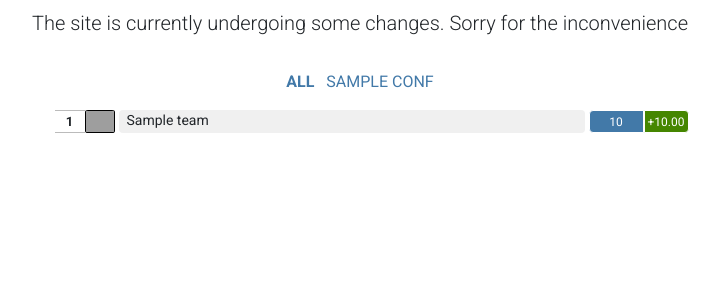
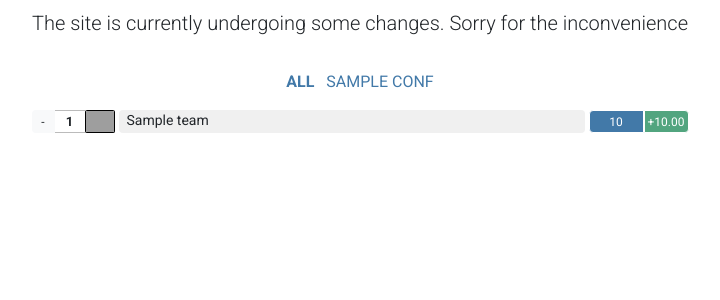
Before and after one commit to ok7uz/ok7Ranking, a Django app: template templates/home.html in a window 1280 px wide. Shown: the part 268-568 px from the top of the page, without its empty margins (280-1000 px from the left). Run offline with Django 4.2, Linux system fonts and the light colour scheme; the template is opened without the code that fills it: most values are stand-ins (such as "Sample title", 1, 10 or a date in 2020); grey boxes are pictures that could not be loaded.

Commit message:
redesign

```diff
--- a/templates/home.html
+++ b/templates/home.html
@@ -35,8 +35,8 @@
 						{{ team.rank_change|stringformat:"+d"|slice:"1:" }}
 					</div>
 				{% else %}
-					<div class="d-flex text-white  border-dark" style="width: 23px; font-size: 12px; height: 23px; justify-content: center; align-items:center">
-						.
+					<div class="d-flex bg-light text-dark" style="width: 23px; font-size: 12px; height: 23px; justify-content: center; align-items:center; border-top-left-radius: 4px; border-bottom-left-radius: 4px;">
+						-
 					</div>
 				{% endif %}
 			</div>
@@ -52,7 +52,7 @@
 				{% endif %}
 			</div>
 			<div class="col-auto py-0 ps-0 pe-0" style="font-size: 13px; justify-content: center; align-items:center;">
-				<img class="m-0" src="{{ team.flag }}" width="30" height="23" alt="{{ team.name }}'s flag" loading="lazy" style="border: 1px solid black; border-radius: 10%;">
+				<img class="m-0" src="{{ team.flag }}" width="30" height="23" alt="{{ team.name }}'s flag" loading="lazy" style="border: 1px solid black; border-radius: 8%;">
 			</div>
 			<div class="col py-0 px-0 ps-1 align-middle text-start">
 						<div class="d-flex px-2 d-none d-lg-block" style="font-size: 14px; height: 23px; align-items:center; background: #F0F0F0; border-radius: 4px">
@@ -69,16 +69,16 @@
 			</div>
 			<div class="col-auto condensed p-0 text-start text-white">
 				{% if team.points_change < 0 %}
-					<div class="d-flex border border-white" style="background: #C43131; width: 45px; font-size: 12px; height: 23px; justify-content: center; align-items:center; border-top-right-radius: 4px; border-bottom-right-radius: 4px; border-left: 2px solid white;">
+					<div class="d-flex border border-white bg-danger bg-opacity-75" style="width: 45px; font-size: 12px; height: 23px; justify-content: center; align-items:center; border-top-right-radius: 4px; border-bottom-right-radius: 4px; border-left: 2px solid white;">
 						{{ team.points_change|floatformat:2 }}
 					</div>
 				{% elif team.points_change > 0 %}
-					<div class="d-flex border border-white" style="background: #458600; width: 45px; font-size: 12px; height: 23px; justify-content: center; align-items:center; border-top-right-radius: 4px; border-bottom-right-radius: 4px; border-left: 2px solid white;">
+					<div class="d-flex border bg-success bg-opacity-75 border-white" style="width: 45px; font-size: 12px; height: 23px; justify-content: center; align-items:center; border-top-right-radius: 4px; border-bottom-right-radius: 4px; border-left: 2px solid white;">
 						+{{ team.points_change|floatformat:2 }}
 					</div>
 				{% else %}
-					<div class="d-flex text-white" style="width: 45px; font-size: 12px; height: 23px; justify-content: center; align-items:center; border-top-right-radius: 4px; border-bottom-right-radius: 4px; border-left: 2px solid white;">
-						.
+					<div class="d-flex bg-light text-dark" style="width: 45px; font-size: 12px; height: 23px; justify-content: center; align-items:center; border-top-right-radius: 4px; border-bottom-right-radius: 4px; border-left: 2px solid white;">
+						-
 					</div>
 				{% endif %}
 			</div>
```
